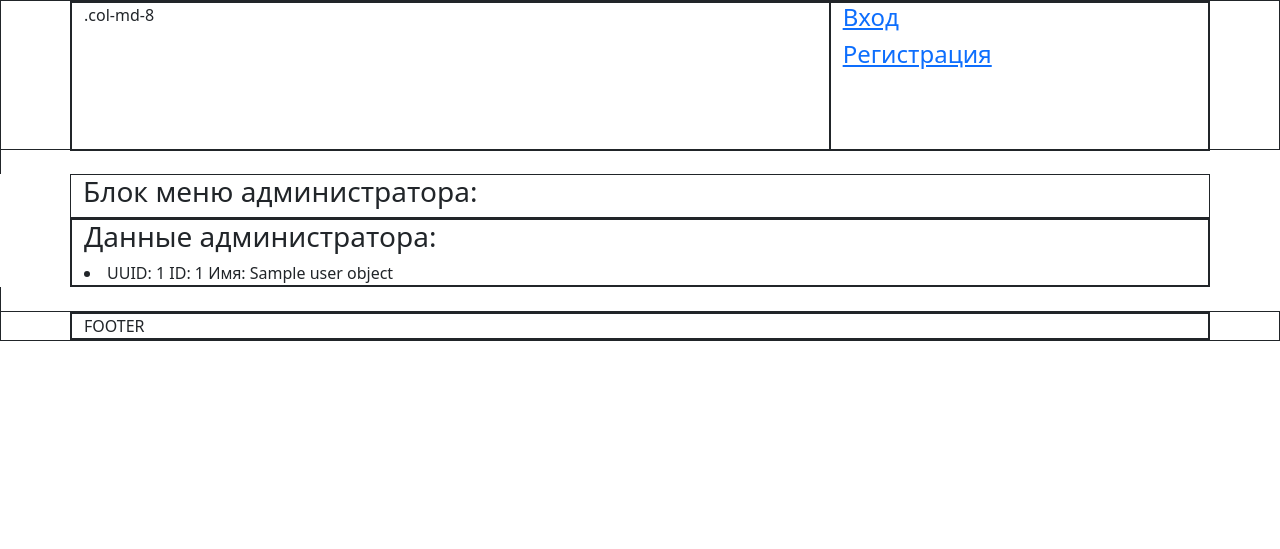
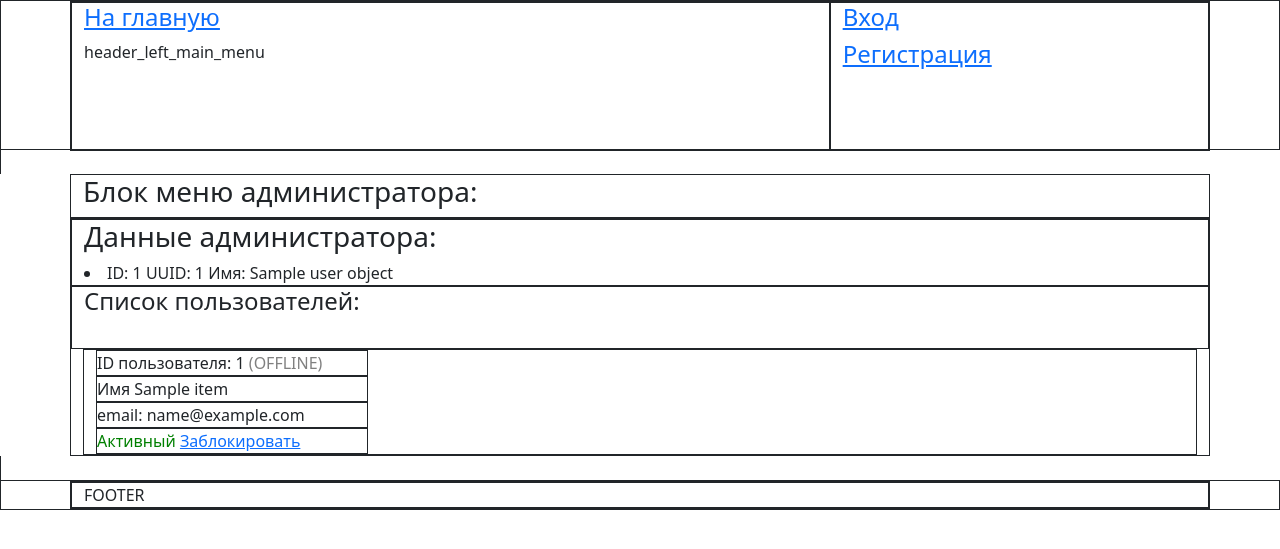
Before and after one commit to VinogradovAU/djoba, a FastAPI app: template templates/admin_profile.html in a window 1280 px wide. Shown: the top 549 px of the page. Run offline with FastAPI, Linux system fonts and the light colour scheme; the template is opened without the code that fills it: most values are stand-ins (such as "Sample title", 1, 10 or a date in 2020); parts of the project's set-up code (start-up, migrations or seed data) failed here and were passed over; some libraries are stand-ins or nearby versions.

Commit message:
добавлен вывод юзеров в кабинете админа

```diff
--- a/db/users.py
+++ b/db/users.py
@@ -12,6 +12,7 @@ users = sqlalchemy.Table(
     sqlalchemy.Column("hashed_password", sqlalchemy.String),
     sqlalchemy.Column("is_company", sqlalchemy.Boolean),
     sqlalchemy.Column("is_admin", sqlalchemy.Boolean, default=False),
+    sqlalchemy.Column("status_banned", sqlalchemy.Boolean, default=False),
     sqlalchemy.Column("status_online", sqlalchemy.Boolean, default=False),
     sqlalchemy.Column("created_at", sqlalchemy.DateTime, default=datetime.datetime.utcnow()),
     sqlalchemy.Column("updated_at", sqlalchemy.DateTime, default=datetime.datetime.utcnow()),
--- a/endpoints/auth.py
+++ b/endpoints/auth.py
@@ -82,9 +82,10 @@ async def api_login(mylogin: Login, users: UserRepository = Depends(get_user_rep
 
 
 @router.get("/logout")
-async def logout(request: Request):
+async def logout(request: Request, users: UserRepository = Depends(get_user_repository)):
     print('this is get logout function')
     manager.direction = 'logout'
+    await users.user_set_status(manager.user, False)
     return RedirectResponse(url="/", status_code=302)
 
 
@@ -120,6 +121,7 @@ async def login_post(request: Request, users: UserRepository = Depends(get_user_
                 manager.direction = 'login'
                 manager.user = await users.get_by_email(form.email)
                 manager.autorization = True
+                await users.user_set_status(manager.user, True)
                 print(f'manager.user.uuid:{manager.user.uuid}')
                 if manager.user.is_admin:
                     return RedirectResponse(f"/profile/{manager.user.uuid}", status_code=302)
--- a/endpoints/main_page.py
+++ b/endpoints/main_page.py
@@ -50,7 +50,7 @@ async def main_page(
 
             except Exception as e:
                 print(f'ошибка проверки token')
-                context['authenticated'] = True
+                context['authenticated'] = False
 
         response = templates.TemplateResponse("index.html", context=context)
         return response
--- a/models/user.py
+++ b/models/user.py
@@ -12,6 +12,7 @@ class User(BaseModel):
     email: EmailStr
     hashed_password: str
     is_company: bool = False
+    status_banned: bool = False
     status_online: bool = False
     is_admin: bool = False
     created_at: Optional[datetime.datetime] = None
--- a/templates/admin_profile.html
+++ b/templates/admin_profile.html
@@ -15,7 +15,7 @@
 <header>
     <div class="container">
         <!-- Stack the columns on mobile by making one full-width and the other half-width -->
-        {% include 'user_menu.html' %}
+        {% include 'main_menu.html' %}
     </div>
 
 </header>
@@ -33,8 +33,8 @@
                 <h3>Данные администратора:</h3>
                     {%if user_object %}
                     <li>
-                        <lo>UUID: {{user_object.id}}</lo>
-                        <lo>ID: {{user_object.uuid}}</lo>
+                        <lo>ID: {{user_object.id}}</lo>
+                        <lo>UUID: {{user_object.uuid}}</lo>
                         <lo>Имя: {{user_object.name}}</lo>
                     </li>
 
@@ -43,8 +43,51 @@
                 {% endblock %}
             </div>
         </div>
+        <div class="row ttd">
+            <div calss="col-md-12">
+                 <h4>Список пользователей:</h4>
+                <br>
+            </div>
+        </div>
+
+        <div class="container ttd">
+                {% if all_users %}
+                    {% for item in all_users %}
+                        <div calss="row ttd">
+                            <div class="col-md-3 ttd">
+                                <label >ID пользователя: {{item.id}}
+                                {%if authenticated %}
+                                <label style="color: green"> (ONLINE)</label>
+                                {%else%}
+                                <label style="color: gray"> (OFFLINE)</label>
+                                {%endif%}
+                                </label>
+                            </div>
+                            <div class="col-md-3 ttd">
+                                <label>Имя {{item.name}}</label>
+                            </div>
+                             <div class="col-md-3 ttd">
+                                <label>email: {{item.email}}</label>
+                            </div>
+                            <div class="col-md-3 ttd">
+                                {%if item.status_banned %}
+                                <label style="color: red">Заблокирован</label>
+                                <a href="/activation/{{item.uuid}}">разблокировать</a>
+                                {%else%}
+                                <label style="color: green">Активный</label>
+                                <a href="/deactivate/{{item.uuid}}">Заблокировать</a>
+                                {%endif%}
+                            </div>
+                        </div>
+                    {% endfor %}
+                {% else %}
+                <h4>список пользователей пуст</h4>
+                {% endif %}
+        </div>
+
     </div>
 </content>
+
 <footer>
     <div class="container">
         <div class="row ttd">
--- a/templates/index.html
+++ b/templates/index.html
@@ -15,7 +15,8 @@
 <header>
     <div class="container">
         <!-- Stack the columns on mobile by making one full-width and the other half-width -->
-        {% include 'user_menu.html' %}
+
+        {% include 'main_menu.html' %}
     </div>
 
 </header>
@@ -26,7 +27,7 @@
             <div calss="col-12 ttd">
                 {% block content %}
 
-                <h1>Список запросов:</h1>
+                <h4>Список запросов:</h4>
                 `
                 <ol style=" list-style-type: none;">
                     {% for job in jobs_items %}
--- a/templates/login.html
+++ b/templates/login.html
@@ -7,7 +7,8 @@
 {% block content %}
   <div class="container">
     <div class="row">
-      <h5 class="display-5">Login to JobBoard</h5>
+      <p></p>
+      <h3>Вход в систему</h3>
       <div class="text-danger font-weight-bold">
           {% for error in errors %}
             <li>{{error}}</li>
--- /dev/null
+++ b/templates/main_menu.html
@@ -0,0 +1,10 @@
+<div class="row ttd">
+    <div class="col-md-8 ttd">
+        <h4><a href="/">На главную</a></h4>
+        <h10>header_left_main_menu</h10>
+    </div>
+
+    <div class="col-6 col-md-4 ttd">
+        {% include 'user_menu.html' %}
+    </div>
+</div>
--- a/templates/registration.html
+++ b/templates/registration.html
@@ -7,7 +7,8 @@
 {% block content %}
   <div class="container">
     <div class="row">
-      <h5 class="display-5">Login to JobBoard</h5>
+      <p></p>
+       <h3>Регистрация нового пользователя</h3>
       <div class="text-danger font-weight-bold">
           {% for error in errors %}
             <li>{{error}}</li>
--- a/templates/user_menu.html
+++ b/templates/user_menu.html
@@ -1,6 +1,4 @@
-<div class="row ttd">
-    <div class="col-md-8 ttd">.col-md-8</div>
-    <div class="col-6 col-md-4 ttd">
+
         {% if authenticated %}
         <h4><a href="/profile/{{user_uuid}}">Профиль</a></h4>
         <h4><a href="/auth/logout">Выход</a></h4>
@@ -11,5 +9,3 @@
         <h4><a href="/auth/login">Вход</a></h4>
         <h4><a href="/auth/registration">Регистрация</a></h4>
         {% endif %}
-    </div>
-</div>
--- a/templates/user_profile.html
+++ b/templates/user_profile.html
@@ -15,14 +15,16 @@
 <header>
     <div class="container">
         <!-- Stack the columns on mobile by making one full-width and the other half-width -->
-        {% include 'user_menu.html' %}
+        {% include 'main_menu.html' %}
     </div>
 
 </header>
 
 <content>
+
     <div class="container ttd">
 <!--        тут будет блок меню для личного кабинета пользователя-->
+        <h3>Блок меню пользователя:</h3>
     </div>
     <div class="container ttd">
         <div class="row ttd">
@@ -35,6 +37,8 @@
                         <lo>UUID: {{user_object.id}}</lo>
                         <lo>ID: {{user_object.uuid}}</lo>
                         <lo>Имя: {{user_object.name}}</lo>
+                        <lo>Email: {{user_object.email}}</lo>
+                        <lo>is_company: {{user_object.is_company}}</lo>
                     </li>
 
                     {%endif%}
```
Also changed, not shown: endpoints/profile.py (+10 -2 lines), repositories/users.py (+28 -4 lines).
